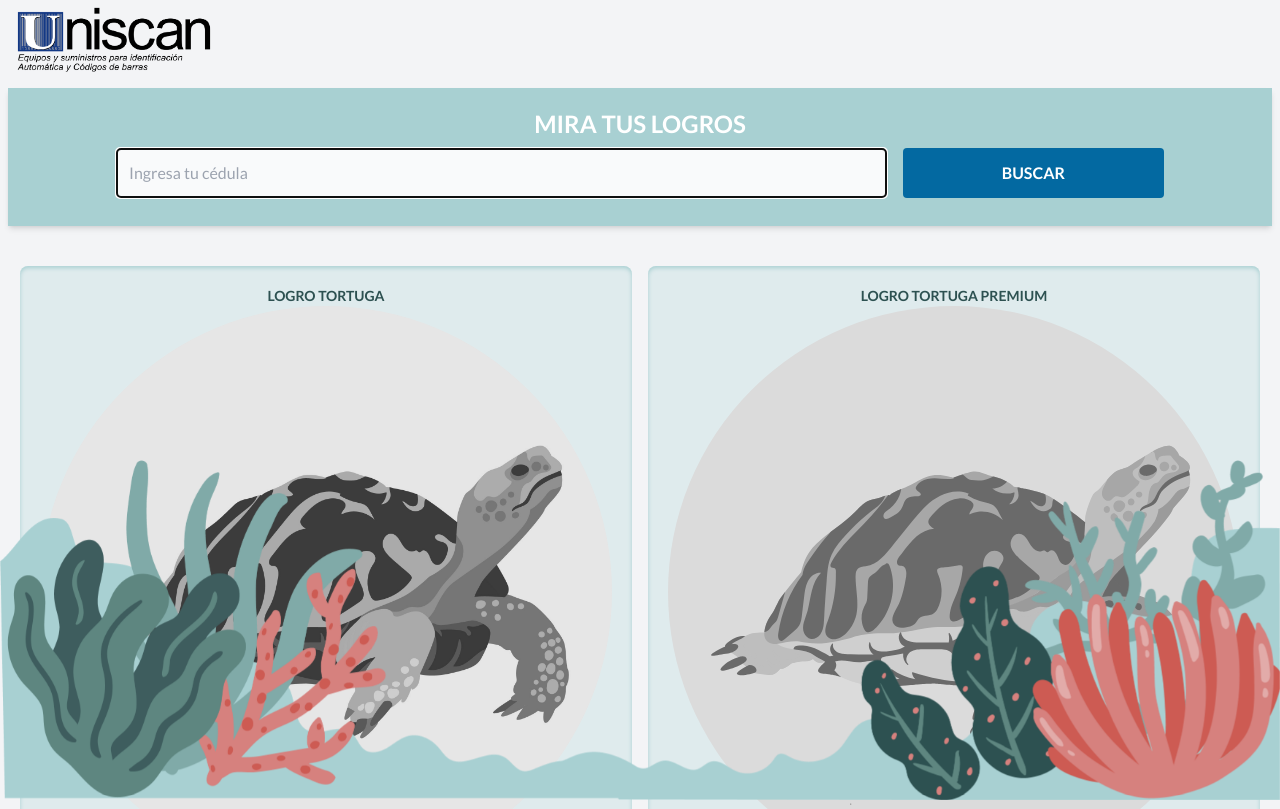
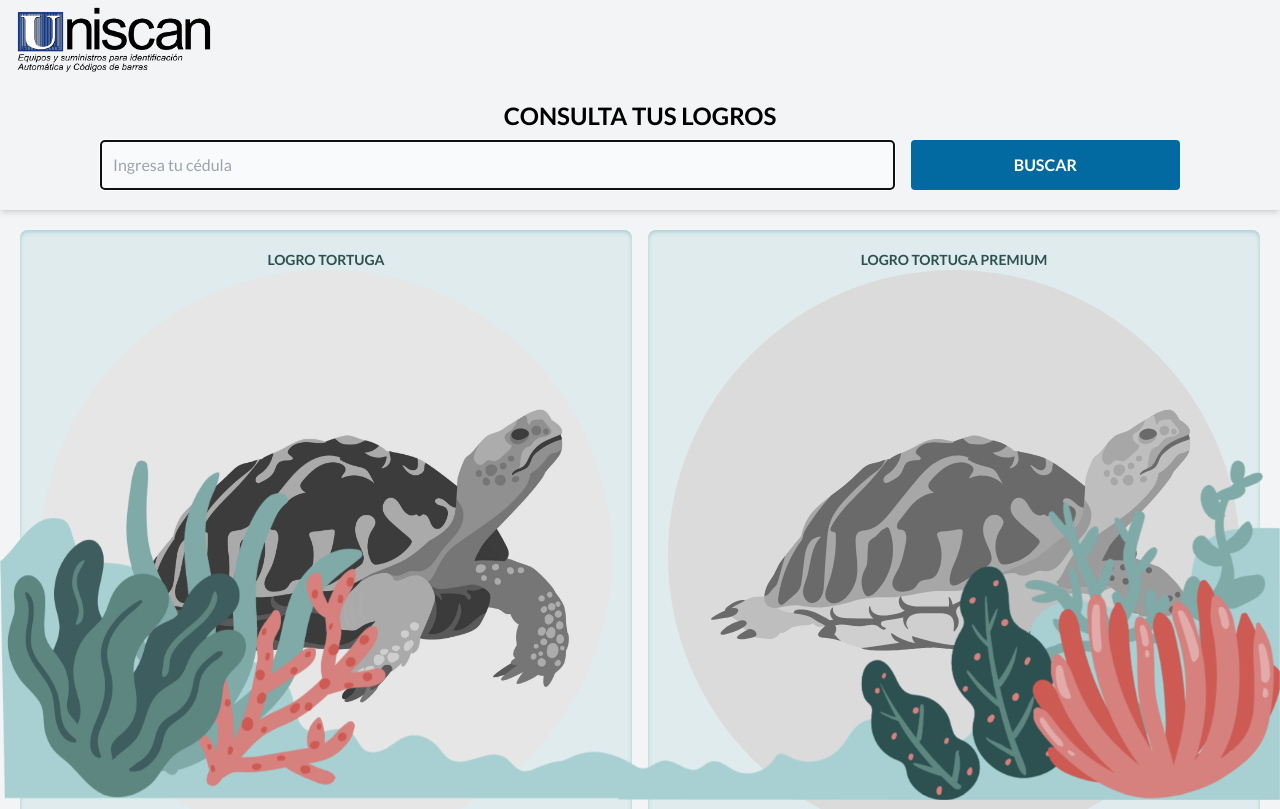
Before and after one commit to BriggetteEcheverria/frontend-VTU23, a React (Vite) app: page /buscar-logros in a window 1280 px wide. Shown: the top 809 px of the page. Built offline with nearby package versions, Linux system fonts and the light colour scheme.

Commit message:
avances vtu 2023 agosto

```diff
--- a/src/pages/Logros/BuscarTusLogros.jsx
+++ b/src/pages/Logros/BuscarTusLogros.jsx
@@ -52,49 +52,68 @@ const Logros = () => {
             const { data } = await clienteAxios(`/usuarios/cedula/${id}`)
             //en listar los logros del usuario
             const logrosList = data.logros
-
+            //cantidad de logros obtenidos
             const cantLogrosList = logrosList.length
-
-            console.log(cantLogrosList);
-
+            // cantidad de Logros que faltan por completar
+            const cantLogrosFaltantes = (cantLogros - cantLogrosList).toString()
+            setLogrosFaltantes(cantLogrosFaltantes)
+            //Condicional si obtuvo todo los logros isComplete=true para mostrar mensaje de felicitacion
+            if(cantLogrosFaltantes === '0'){
+                setIsComplete(true)
+            }else{
+                setIsComplete(false)
+            }
+            //Set el nombre para mostrar en mensaje
             const nombreCliente = data.nombre
             setNombre(nombreCliente)
-            console.log(data);
+            //Set user=true para mostrar mensaje
             setIsUser(true)
+            //Vaciar campo ID
             setId('')
+            //Condicionales
+            //Si completo el logro Zebra
             if (logrosList.includes('64e53838fa45fef75ed09b81')) {
                 setLogroZebra({ isActive: true })
             } else {
                 setLogroZebra({ isActive: false })
             }
+            //Si completo el logro Zebra premium
             if (logrosList.includes('64e63064fa45fef75ed09b99')) {
                 setLogroZebraPremium({ isActive: true })
             } else {
                 setLogroZebraPremium({ isActive: false })
             }
+            //Si completo el logro Zkteco
             if (logrosList.includes('64e7db74180191b414600a80')) {
                 setLogroZkteco({ isActive: true })
             } else {
                 setLogroZkteco({ isActive: false })
             }
+            //Si completo el logro Zkteco Premium
             if (logrosList.includes('64e7dbce180191b414600a82')) {
                 setLogroZktecoPremium({ isActive: true })
             } else {
                 setLogroZktecoPremium({ isActive: false })
             }
+            //Set alerta vacio
             setAlerta({
                 msg: '',
                 error: false
             })
 
         } catch (error) {
+            //Set user=false para quitar mensaje
             setIsUser(false)
+            //Mostrar alerta
             setAlerta({
                 msg: error.response.data.msg,
                 error: true
             })
+            //setea a falso para desactivar el logro
             setLogroZebra({ isActive: false })
             setLogroZebraPremium({ isActive: false })
+            setLogroZkteco({ isActive: false })
+            setLogroZktecoPremium({ isActive: false })
             setId('')
         }
 
@@ -105,9 +124,10 @@ const Logros = () => {
             <div className='flex h-[10vh]'>
                 <img src={logo} />
             </div>
-            <div className='shadow-md m-2 mt-2 bg-[#a8d0d2] p-5'>
-                <p className='uppercase text-center font-bold text-2xl text-white sm:text-2xl'>Mira tus logros</p>
+            <div className='shadow-md mt-2 p-3'>
+                <p className='uppercase text-center font-bold text-lg text-black sm:text-2xl'>Consulta tus logros</p>
                 {msg && <Alerta alerta={alerta} />}
+                {/* Formulario para buscar logros de cliente */}
                 <form onSubmit={handleSubmitBuscar} action="" className='text-[#02275e] rounded-lg  my-auto  m-2 sm:mx-20 flex justify-between'>
                     <input
                         autoFocus
@@ -126,18 +146,17 @@ const Logros = () => {
                     />
                 </form>
             </div>
-            <div hidden={isUser ? false : true}>
-                <p> ¡Hola {nombre} este es tu avance hasta este momento! </p>
-                <p> Te falta solo {logrosFaltantes} </p>
-                <p> ¡ Felicitaciones {nombre} conseguiste todos los logros!  </p>
+            {/* Mensaje direccionado a cliente para que vea cuantos logros le faltan */}
+            <div hidden={isUser ? false : true} className='text-center mt-5'>
+                <p hidden={isComplete ? true : false}> ¡Hola <spam className='text-[#285aa4] font-bold uppercase'>{nombre}</spam> este es tu avance hasta este momento! <br/> Te falta solo <spam className='text-[#285aa4] font-bold uppercase'>{logrosFaltantes}</spam> logros</p>
+                <p hidden={isComplete ? false : true}> ¡Felicitaciones <spam className='text-[#e2bf31] font-bold uppercase'>{nombre}</spam> conseguiste todos los logros!  </p>
             </div>
-            <div className="grid grid-cols-2 grid-flow-row gap-4 text-center my-10 mx-5">
+            {/* Cards de todos los logros */}
+            <div className="grid grid-cols-2 grid-flow-row gap-4 text-center my-5 mx-5">
                 <LogroCard logroImg={'../src/images/tortuga.jpg'} logroNombre={'LOGRO TORTUGA'} logro={logroZebra} />
                 <LogroCard logroImg={'../src/images/tortugaDorada.svg'} logroNombre={'LOGRO TORTUGA PREMIUM'} logro={logroZebraPremium} />
                 <LogroCard logroImg={'../src/images/mantarraya.svg'} logroNombre={'LOGRO MATARRAYA'} logro={logroZkteco} />
                 <LogroCard logroImg={'../src/images/mantarrayaDorado.svg'} logroNombre={'LOGRO MANTARRAYA PREMIUM'} logro={logroZktecoPremium} />
-
-
 
             </div>
             <div className='h-[80vh]'>
--- a/src/pages/Logros/MenuLogros.jsx
+++ b/src/pages/Logros/MenuLogros.jsx
@@ -8,7 +8,7 @@ const MenuLogros = () => {
             <div className='flex h-[10vh] p-1'>
                 <img src={logo} />
             </div>
-            {/* lg:px-96 */}
+            {/* Menu de todos las marcas para ingresar a los logros */}
             <div className='justify-center text-center flex flex-col lg:px-80'>
                 <Link to={'/buscar-logros'} className='bg-[#02275e] m-5 py-10 text-white uppercase font-bold rounded hover:cursor-pointer
                     hover:bg-sky-800 transition-colors text-center'>
```
Also changed, not shown: src/pages/BuscarAsistente.jsx (+19 -4 lines).
